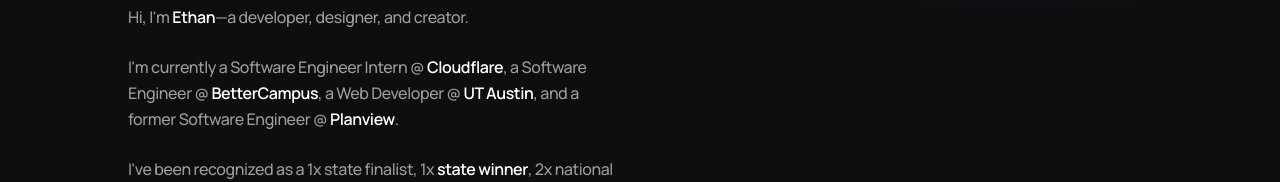
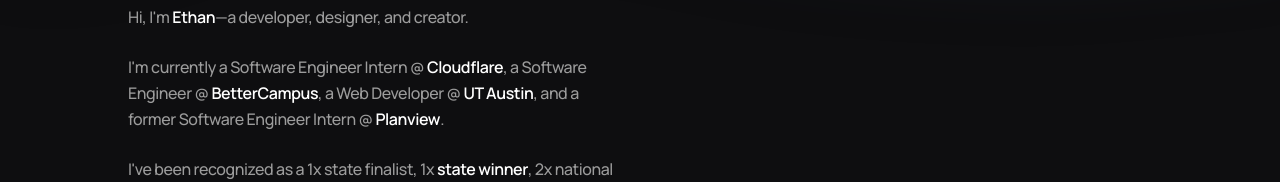
Before and after one commit to EthanL06/ethanlanting.dev, a Next.js app: page / in a window 1280 px wide. Shown: the part 180-362 px from the top of the page. Built offline with nearby package versions, Linux system fonts and the light colour scheme.

Commit message:
Update job title from Software Engineer to Intern

```diff
--- a/components/sections/About.tsx
+++ b/components/sections/About.tsx
@@ -67,7 +67,7 @@
         >
           UT Austin
         </Link>
-        , and a former Software Engineer @{" "}
+        , and a former Software Engineer Intern @{" "}
         <Link
           href={"https://www.planview.com/"}
           className="relative font-semibold text-white transition-colors duration-300 ease-in-out after:absolute after:bottom-0 after:right-0 after:h-[1px] after:w-0 after:bg-current after:transition-all after:duration-300 hover:text-white/80 hover:after:left-0 hover:after:w-full"
```
